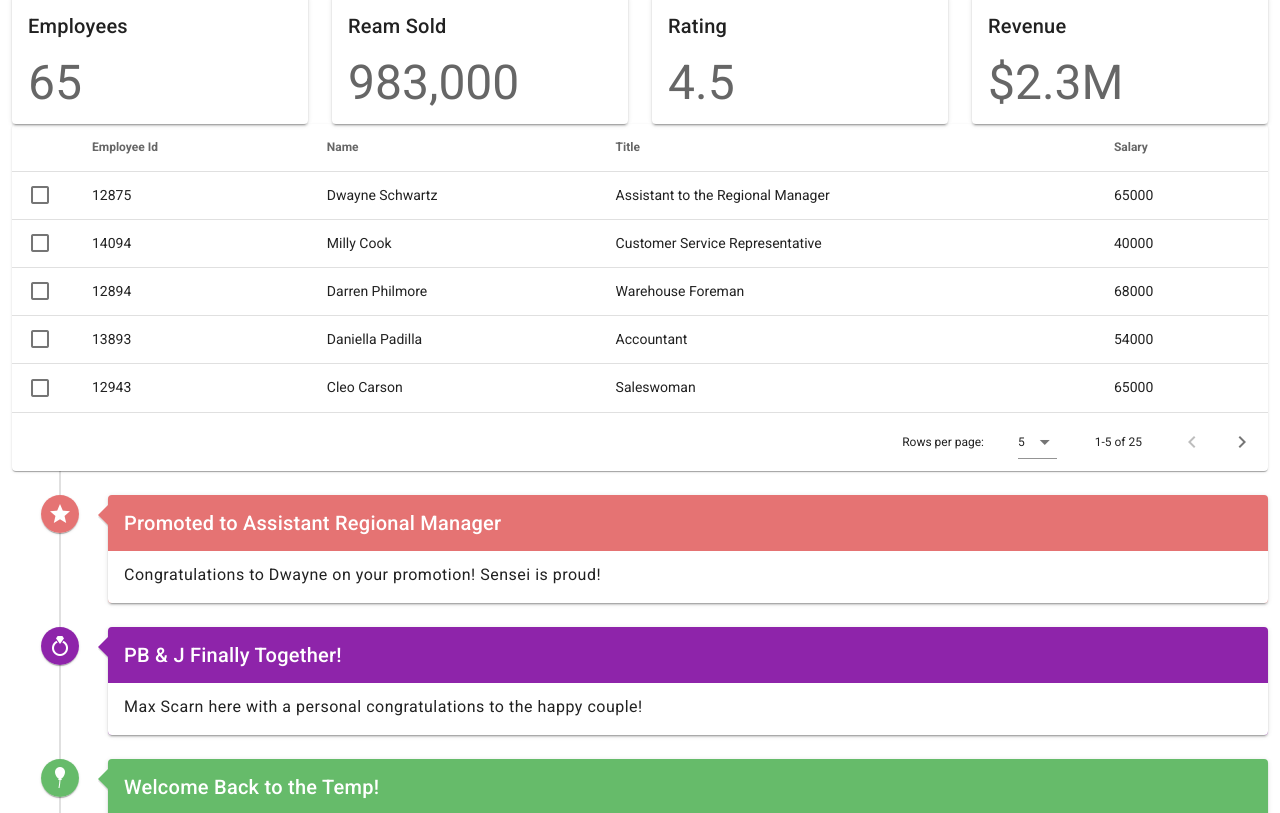
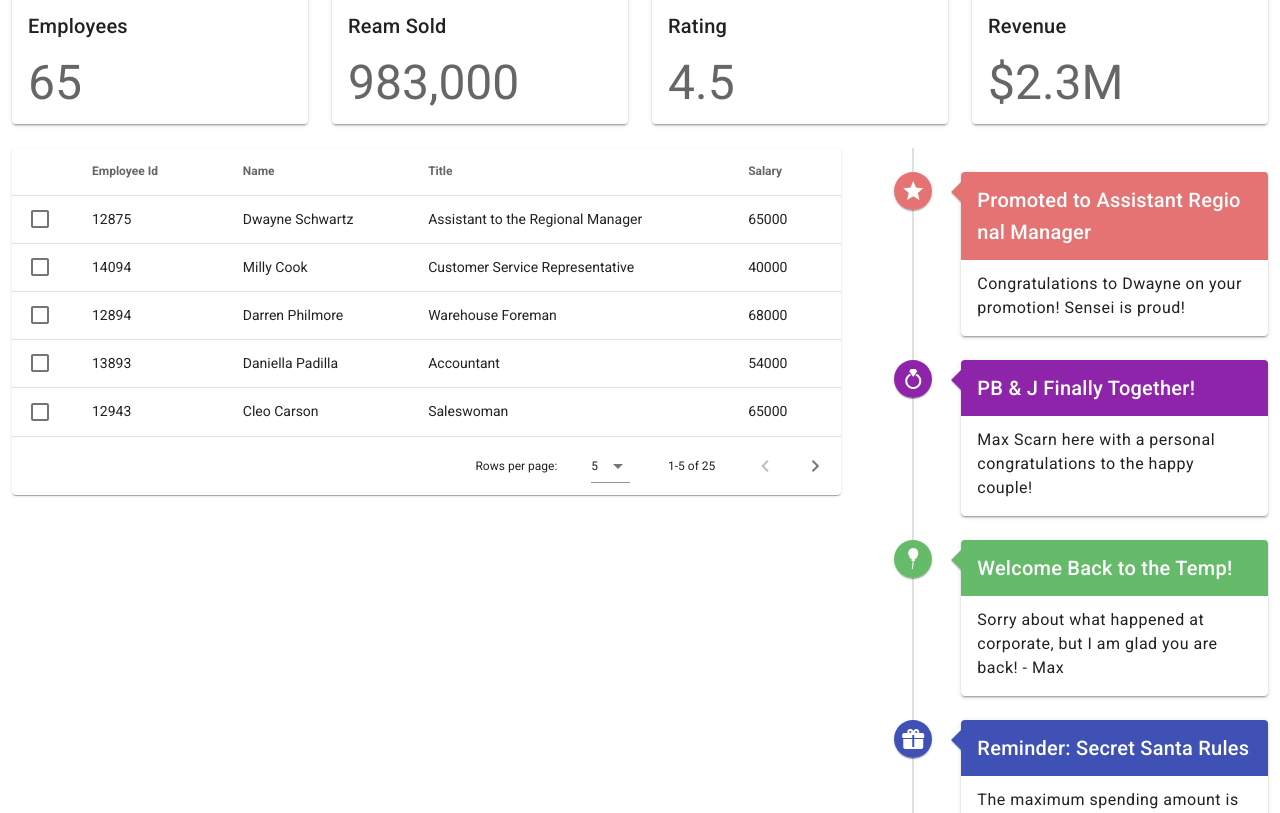
Before and after one commit to dubiBerlin/dashboard, a Vue app: page /dashboard in a window 1280 px wide. Shown: the part 347-1160 px from the top of the page. Built offline with nearby package versions, Linux system fonts and the light colour scheme.

Commit message:
wrap employeestable and eventimeline into row col

```diff
--- a/src/views/Dashboard.vue
+++ b/src/views/Dashboard.vue
@@ -17,9 +17,14 @@
         <StatisticCard  :statistic="statistic" ></StatisticCard>
       </v-col>
     </v-row>
-    <EmployeesTable :employees="employees" @select-employee="setEmployee" ></EmployeesTable>
-    <EventTimeline  :timeline="timeline"  ></EventTimeline>
-
+    <v-row>
+      <v-col cols="12" md="8">
+        <EmployeesTable :employees="employees" @select-employee="setEmployee" ></EmployeesTable>
+      </v-col>
+      <v-col  cols="12" md="4">
+        <EventTimeline  :timeline="timeline"  ></EventTimeline>
+      </v-col>
+    </v-row>
    <v-snackbar v-model="snackbar">
      <span>Name: {{employee.name}}</span>
      <span style="margin-left: 20px">Title: {{employee.title}}</span>
```
